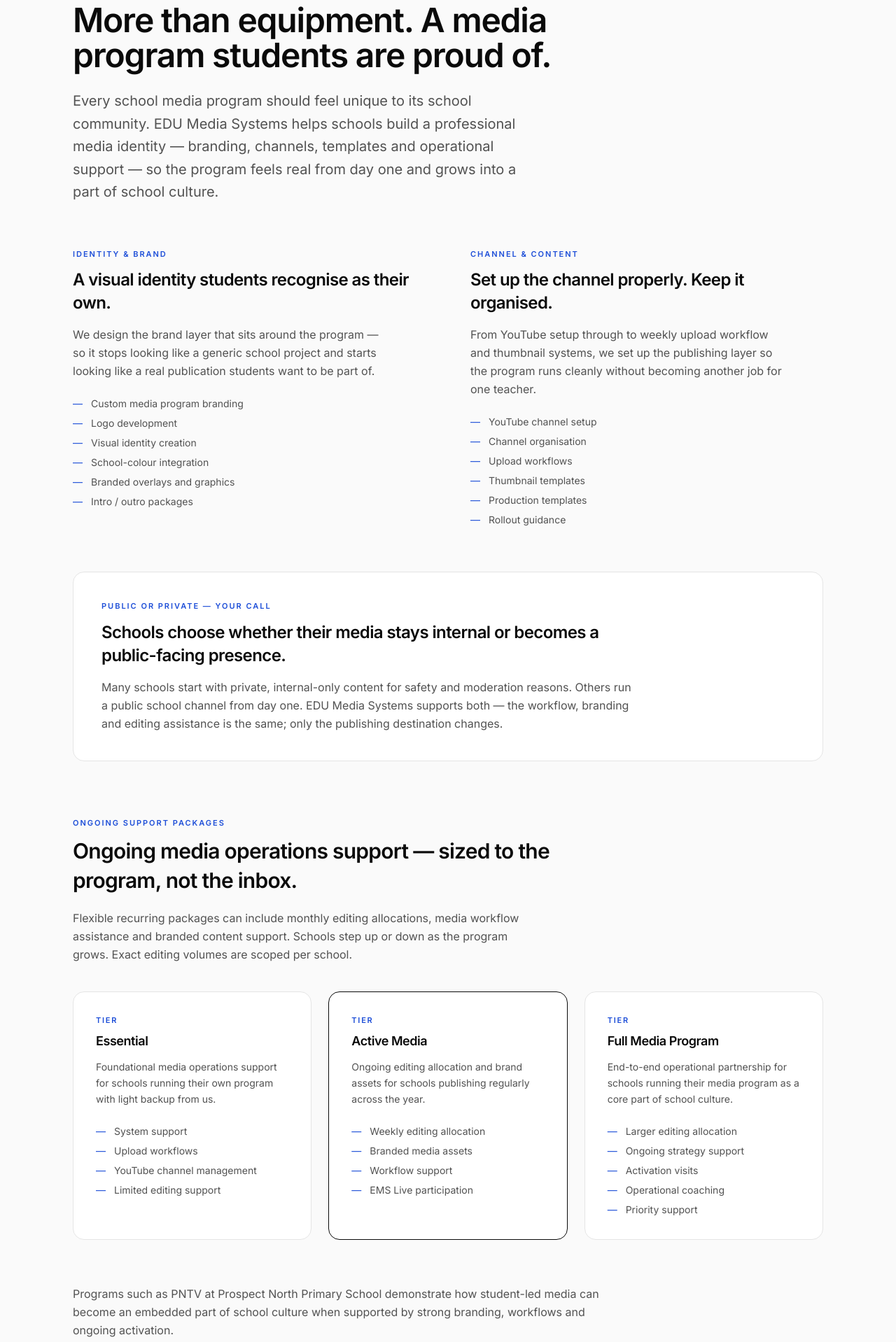
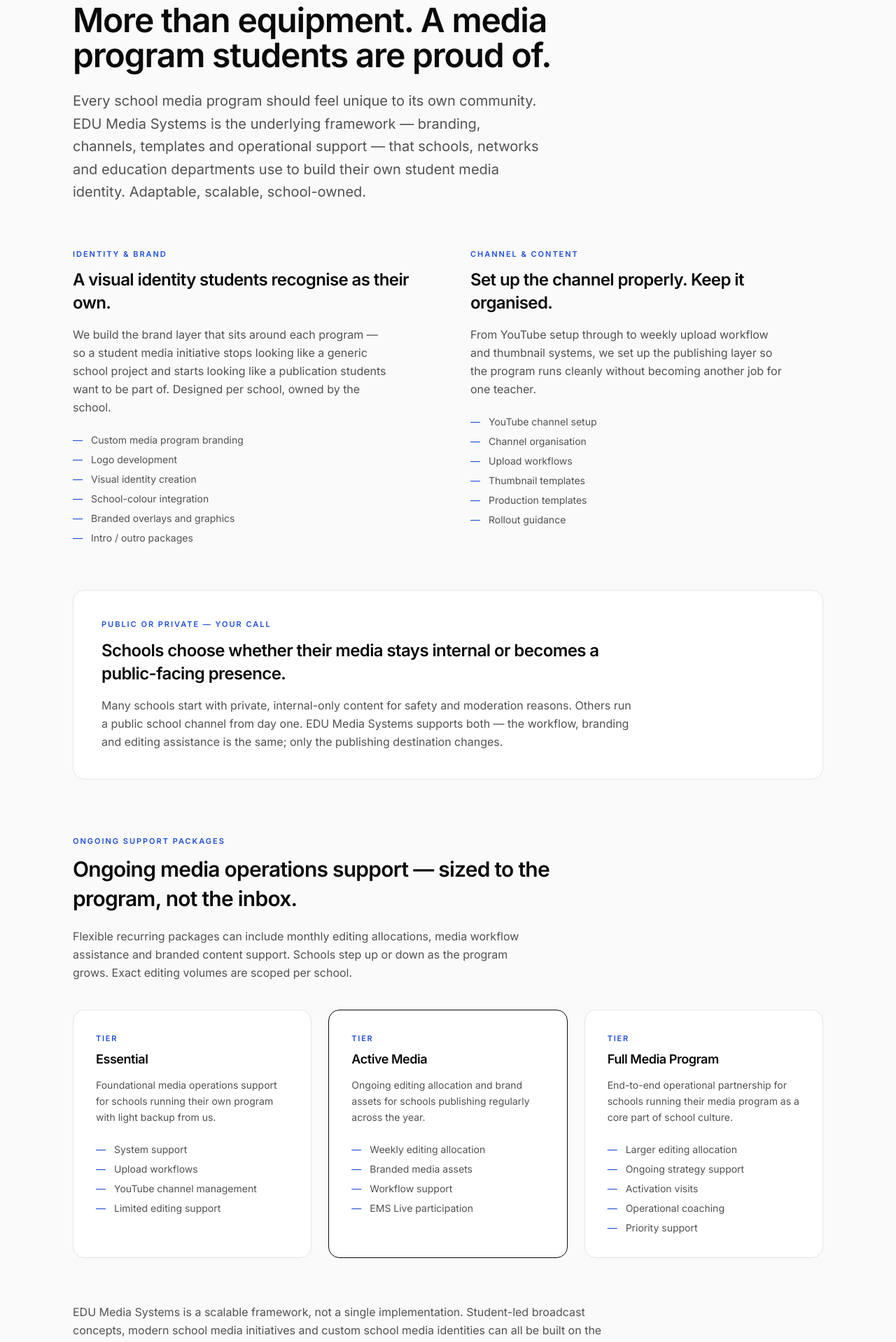
Before and after one commit to SpiceOfLifeMedia/edu-media-systems, a React (Vite) app: page / in a window 1280 px wide. Shown: the part 6620-8538 px from the top of the page at 70% size. Built offline with nearby package versions, Linux system fonts and the light colour scheme.

Commit message:
Broaden Media Identity copy: drop PNTV/single-school references, position as scalable framework for schools, networks and education departments

```diff
--- a/src/sections/MediaIdentity.tsx
+++ b/src/sections/MediaIdentity.tsx
@@ -98,17 +98,18 @@
       <Eyebrow>Your school's media identity</Eyebrow>
       <H2>More than equipment. A media program students are proud of.</H2>
       <Lead>
-        Every school media program should feel unique to its school community.
-        EDU Media Systems helps schools build a professional media identity —
-        branding, channels, templates and operational support — so the program
-        feels real from day one and grows into a part of school culture.
+        Every school media program should feel unique to its own community.
+        EDU Media Systems is the underlying framework — branding, channels,
+        templates and operational support — that schools, networks and
+        education departments use to build their own student media identity.
+        Adaptable, scalable, school-owned.
       </Lead>
 
       <div className="mt-16 grid grid-cols-1 gap-12 lg:grid-cols-2 lg:gap-16">
         <ServiceColumn
           eyebrow="Identity & brand"
           title="A visual identity students recognise as their own."
-          body="We design the brand layer that sits around the program — so it stops looking like a generic school project and starts looking like a real publication students want to be part of."
+          body="We build the brand layer that sits around each program — so a student media initiative stops looking like a generic school project and starts looking like a publication students want to be part of. Designed per school, owned by the school."
           items={identityServices}
         />
         <ServiceColumn
@@ -185,10 +186,12 @@
 
       <div className="mt-16 max-w-3xl">
         <Body>
-          Programs such as PNTV at Prospect North Primary School demonstrate
-          how student-led media can become an embedded part of school culture
-          when supported by strong branding, workflows and ongoing
-          activation.
+          EDU Media Systems is a scalable framework, not a single
+          implementation. Student-led broadcast concepts, modern school
+          media initiatives and custom school media identities can all be
+          built on the same hardware, software and workflow layer — adapted
+          to each school's community and ready to scale across networks,
+          regions and education departments.
         </Body>
       </div>
     </Section>
```
